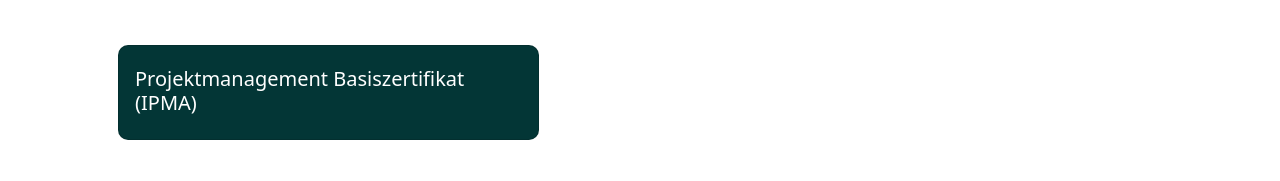
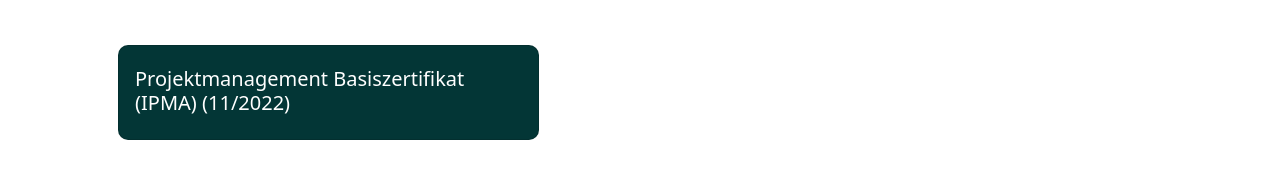
Before and after one commit to Nudel4ufl4uf/Nudel4ufl4uf.github.io, a plain HTML site: page index.html in a window 1280 px wide. Shown: the part 3832-4013 px from the top of the page. Drawn offline with nearby package versions, Linux system fonts and the light colour scheme.

Commit message:
Ipma date added

```diff
--- a/index.html
+++ b/index.html
@@ -100,7 +100,7 @@
           </div>
           <h1 class="ls-tight display-6 mb-5 pt-5">In Progress</h1>
           <div class="card text-white">
-            <h5 class="card-body"> Projektmanagement Basiszertifikat (IPMA) </h5>
+            <h5 class="card-body"> Projektmanagement Basiszertifikat (IPMA) (11/2022) </h5>
           </div>
         </div>
         <div class="col-12 col-lg-6 ms-lg-auto">
```
